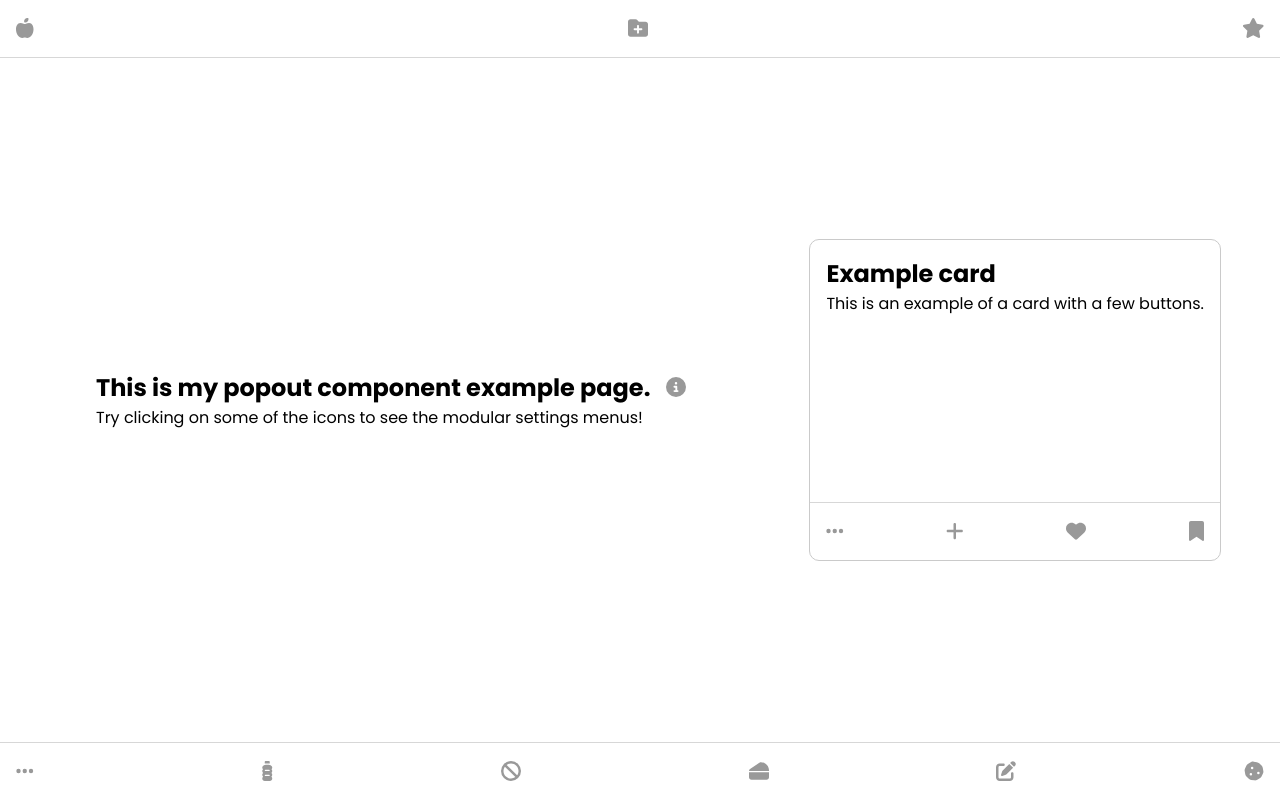
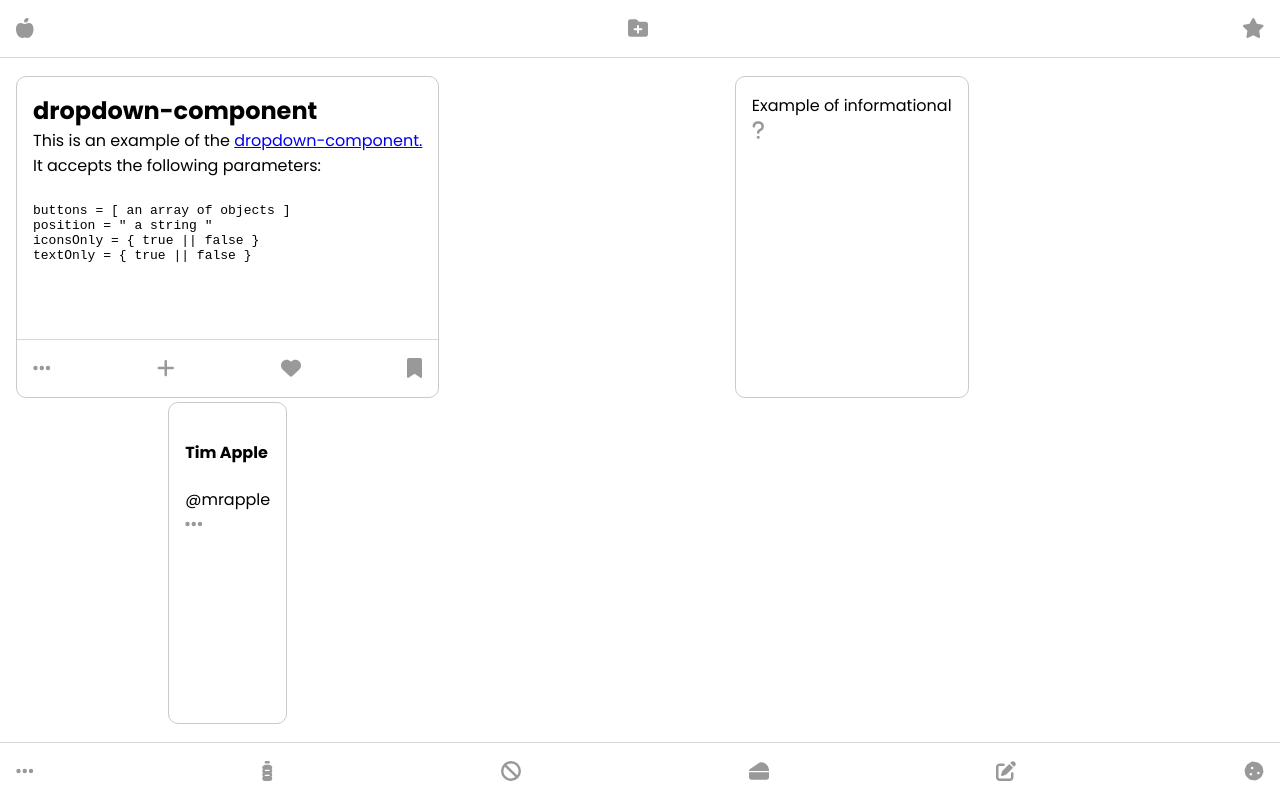
Before and after one commit to igaboo/dropdown-component, a React (Create React App) app: page / in a window 1280 px wide. Built offline with nearby package versions, Linux system fonts and the light colour scheme.

Commit message:
added menus

```diff
--- a/src/App.js
+++ b/src/App.js
@@ -17,11 +17,13 @@ import {
   faPenToSquare,
   faRotateRight,
   faRotateLeft,
-  faCircleInfo,
   faBookmark,
   faPlus,
   faHeart,
   faHeartCrack,
+  faQuestion,
+  faPortrait,
+  faShare,
 } from "@fortawesome/free-solid-svg-icons";
 import { FontAwesomeIcon } from "@fortawesome/react-fontawesome";
 
@@ -41,6 +43,8 @@ export default function App() {
     menu12: true,
     menu13: true,
     menu14: true,
+    menu15: true,
+    menu16: true,
   });
 
   const openMenu = (menu) => {
@@ -171,56 +175,29 @@ export default function App() {
               closeMenu("menu2");
             }}
             collapsed={menuState.menu2}
-            position="top-right"
+            position="top-center"
             iconsOnly
           />
         </DropdownWrapper>
       </header>
       <section>
-        <div className="centered">
-          <div className="head">
-            <h1>This is my popout component example page. </h1>
-            <DropdownWrapper
-              menu="menu10"
-              openMenu={openMenu}
-              closeMenu={closeMenu}
-              state={menuState.menu10}
-              icon={faCircleInfo}
-            >
-              <DropdownMenu
-                buttons={[
-                  {
-                    icon: faFilter,
-                    text: "Filter",
-                  },
-                  {
-                    icon: faTrash,
-                    text: "Delete",
-                  },
-                  {
-                    icon: faBan,
-                    text: "Stop",
-                  },
-                ]}
-                closeMenu={() => {
-                  closeMenu("menu10");
-                }}
-                collapsed={menuState.menu10}
-                position="bottom-center"
-                iconsOnly
-              />
-            </DropdownWrapper>
-          </div>
-
-          <p>
-            Try clicking on some of the icons to see the modular settings menus!
-          </p>
-        </div>
-
         <div className="card">
           <header>
-            <h2>Example card</h2>
-            <p>This is an example of a card with a few buttons.</p>
+            <h2>dropdown-component</h2>
+            <p>
+              This is an example of the{" "}
+              <a href="https://github.com/igaboo/dropdown-component">
+                dropdown-component.
+              </a>
+              <br /> It accepts the following parameters:
+            </p>
+            <br />
+            <code>
+              <p>buttons = {"[ an array of objects ]"}</p>
+              <p>position = " a string "</p>
+              <p>iconsOnly = {"{ true || false }"}</p>
+              <p>textOnly = {"{ true || false }"}</p>
+            </code>
           </header>
 
           <footer>
@@ -293,12 +270,12 @@ export default function App() {
                 buttons={[
                   {
                     icon: faHeart,
-                    color: "288,47,47",
+                    color: "232,84,84",
                     text: "Like",
                   },
                   {
                     icon: faHeartCrack,
-                    color: "43,47,161",
+                    color: "114,84,232",
                     text: "Hate",
                   },
                 ]}
@@ -334,6 +311,71 @@ export default function App() {
               />
             </DropdownWrapper>
           </footer>
+        </div>
+        <div className="card">
+          <header>
+            <p>Example of informational</p>
+            <DropdownWrapper
+              menu="menu15"
+              openMenu={openMenu}
+              closeMenu={closeMenu}
+              state={menuState.menu15}
+              icon={faQuestion}
+            >
+              <DropdownMenu
+                buttons={[
+                  {
+                    text: "This is an example of an information popup.",
+                  },
+                ]}
+                closeMenu={() => {
+                  closeMenu("menu15");
+                }}
+                collapsed={menuState.menu15}
+                position="bottom-right"
+                textOnly
+              />
+            </DropdownWrapper>
+          </header>
+        </div>
+        <div className="card">
+          <header>
+            <span>
+              <h4>Tim Apple</h4>
+              <p>@mrapple</p>
+            </span>
+
+            <DropdownWrapper
+              menu="menu16"
+              openMenu={openMenu}
+              closeMenu={closeMenu}
+              state={menuState.menu16}
+              icon={faEllipsis}
+            >
+              <DropdownMenu
+                buttons={[
+                  {
+                    icon: faShare,
+                    text: "Share",
+                  },
+                  {
+                    icon: faPortrait,
+                    text: "Follow",
+                  },
+                  {
+                    icon: faBan,
+                    color: "215, 51, 51",
+                    text: "Block",
+                  },
+                ]}
+                closeMenu={() => {
+                  closeMenu("menu16");
+                }}
+                collapsed={menuState.menu16}
+                position="bottom-right"
+              />
+            </DropdownWrapper>
+          </header>
         </div>
       </section>
       <footer>
@@ -400,8 +442,7 @@ export default function App() {
           <DropdownMenu
             buttons={[
               {
-                icon: faBottleWater,
-                text: "Water",
+                text: "This could even be used as a popup component.",
               },
             ]}
             closeMenu={() => {
@@ -409,6 +450,7 @@ export default function App() {
             }}
             collapsed={menuState.menu5}
             position="bottom-center"
+            textOnly
           />
         </DropdownWrapper>
         <DropdownWrapper
```
